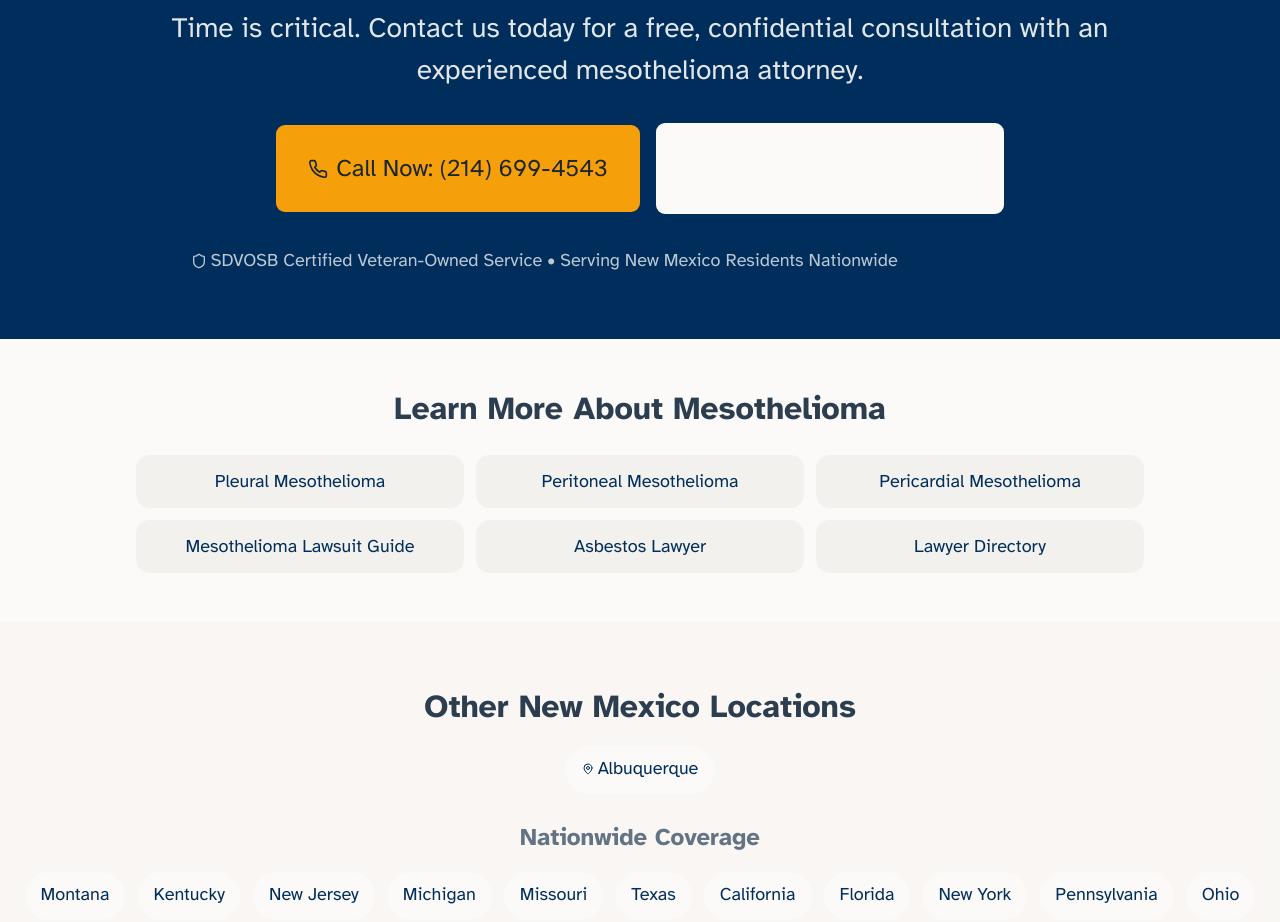
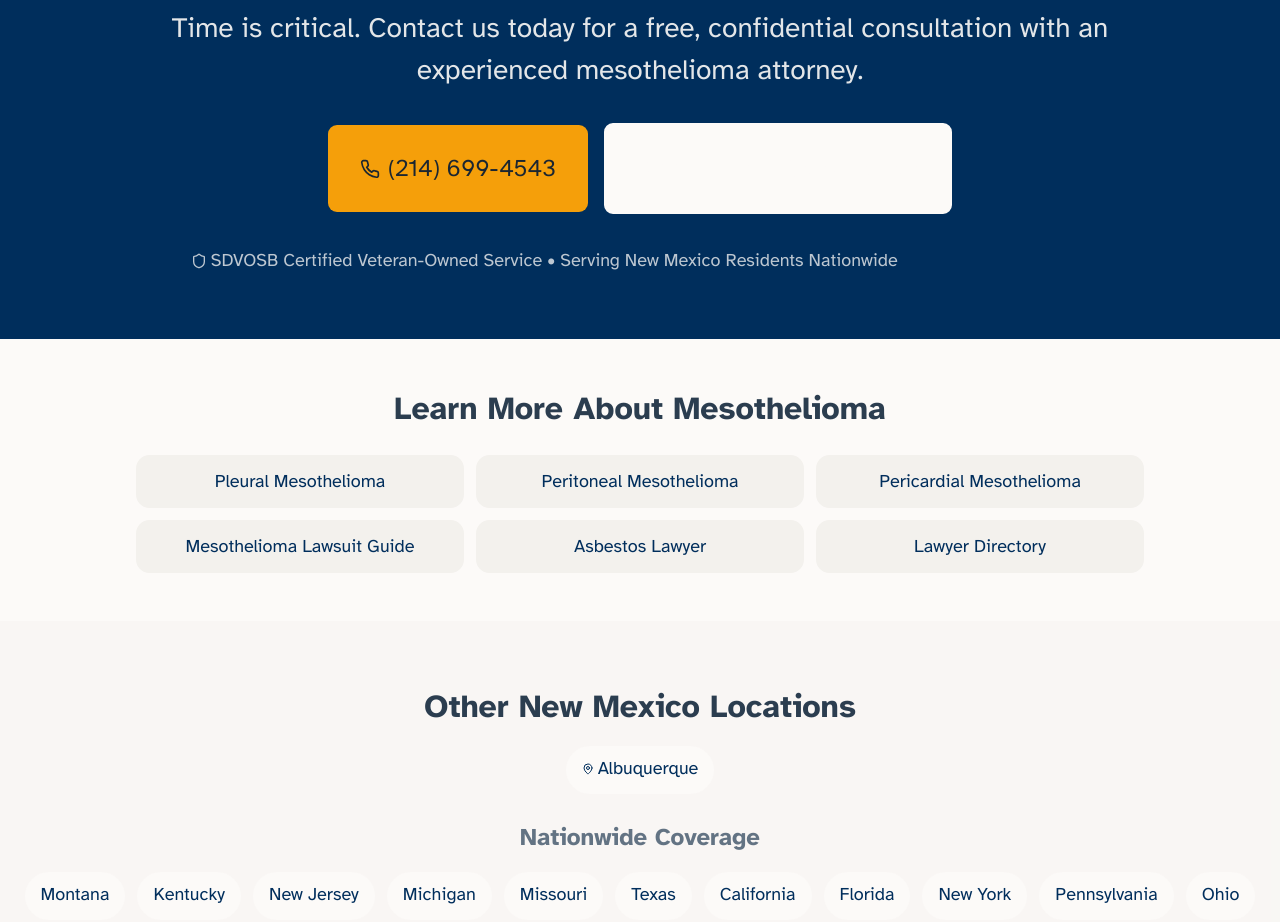
Before and after one commit to widescopeindustries/mesotheliomalawyernearby, a Next.js app: page /location/new-mexico in a window 1280 px wide. Shown: the part 4920-5842 px from the top of the page. Built offline with nearby package versions, Linux system fonts and the light colour scheme; no server answers.

Commit message:
fix: resolve server component boundary error by using CallButton client component

```diff
--- a/src/app/hunters-point-mesothelioma/page.tsx
+++ b/src/app/hunters-point-mesothelioma/page.tsx
@@ -1,9 +1,8 @@
 import { Metadata } from 'next'
 import Link from 'next/link'
-import { Phone, ArrowRight, AlertTriangle, FileText, Scale, Clock, Users, Shield } from 'lucide-react'
+import { ArrowRight, AlertTriangle, Scale, Clock, Users, Shield } from 'lucide-react'
 import { Card, CardContent } from '@/components/ui/card'
-import { Button } from '@/components/ui/button'
-import { trackPhoneClick } from '@/components/Analytics'
+import { CallButton } from '@/components/CallButton'
 
 export const metadata: Metadata = {
     title: 'Hunters Point Naval Shipyard Asbestos Exposure & Mesothelioma Claims | Free Case Review',
@@ -31,14 +30,11 @@ export default function HuntersPointMesotheliomaPage() {
                         </p>
 
                         <div className="flex flex-col sm:flex-row gap-4 justify-center items-center">
-                            <a
-                                href="tel:214-699-4543"
-                                onClick={() => trackPhoneClick('214-699-4543', 'Hunters Point Hero')}
-                                className="inline-flex items-center gap-3 bg-accent hover:bg-accent/90 text-accent-foreground px-8 py-5 rounded-xl font-bold text-xl transition-all shadow-lg"
-                            >
-                                <Phone className="h-6 w-6" />
-                                (214) 699-4543
-                            </a>
+                            <CallButton
+                                phoneNumber="214-699-4543"
+                                location="Hunters Point Hero"
+                                className="bg-accent hover:bg-accent/90 text-accent-foreground px-8 py-5 text-xl"
+                            />
                             <span className="text-lg opacity-80">Free & Confidential Case Review</span>
                         </div>
                     </div>
@@ -181,14 +177,11 @@ export default function HuntersPointMesotheliomaPage() {
                     </p>
 
                     <div className="flex flex-col sm:flex-row gap-4 justify-center">
-                        <a
-                            href="tel:214-699-4543"
-                            onClick={() => trackPhoneClick('214-699-4543', 'Hunters Point CTA')}
-                            className="inline-flex items-center justify-center gap-3 bg-accent hover:bg-accent/90 text-accent-foreground px-10 py-6 rounded-xl font-bold text-2xl transition-all shadow-lg"
-                        >
-                            <Phone className="h-7 w-7" />
-                            (214) 699-4543
-                        </a>
+                        <CallButton
+                            phoneNumber="214-699-4543"
+                            location="Hunters Point Landing Page CTA"
+                            className="bg-accent hover:bg-accent/90 text-accent-foreground px-10 py-6 text-2xl"
+                        />
                     </div>
                     <p className="mt-4 text-lg opacity-80">Available 24/7 • No Fee Unless You Win</p>
                 </div>
--- a/src/app/location/[slug]/page.tsx
+++ b/src/app/location/[slug]/page.tsx
@@ -7,6 +7,7 @@ import Link from 'next/link'
 import { TARGET_KEYWORDS, EXPOSURE_SITES, STATE_SOL, COMMON_FAQS } from '@/data/keywords'
 import { EXPOSURE_SITE_DETAILS } from '@/data/exposure-sites'
 import { SchemaMarkup } from '@/components/SchemaMarkup'
+import { CallButton } from '@/components/CallButton'
 
 interface LocationPageProps {
   params: {
@@ -124,13 +125,12 @@ export default function LocationPage({ params }: LocationPageProps) {
 
             {/* CTA */}
             <div className="flex flex-col sm:flex-row gap-4 justify-center items-center">
-              <Button size="lg" className="text-lg px-8 py-6 h-auto bg-accent hover:bg-accent/90 text-accent-foreground transition-all duration-200 hover:shadow-xl" asChild>
-                <a href={`tel:${localPhone.replace(/[^\d]/g, '')}`}>
-                  <Phone className="h-5 w-5 mr-2" />
-                  {localPhone}
-                  <span className="ml-2 text-xs bg-secondary text-secondary-foreground px-2 py-1 rounded">Free Call</span>
-                </a>
-              </Button>
+              <CallButton
+                phoneNumber={localPhone}
+                location={`${displayLocation} Hero`}
+                className="bg-accent hover:bg-accent/90 text-accent-foreground hover:shadow-xl"
+                showBadge
+              />
               <Button variant="outline" size="lg" className="text-lg px-8 py-6 h-auto border-2 transition-all duration-200 hover:bg-muted hover:shadow-lg" asChild>
                 <Link href="/contact">Request Callback</Link>
               </Button>
@@ -389,16 +389,11 @@ export default function LocationPage({ params }: LocationPageProps) {
             </p>
 
             <div className="flex flex-col sm:flex-row gap-4 justify-center items-center">
-              <Button
-                size="lg"
-                className="text-lg px-8 py-6 h-auto bg-accent text-accent-foreground hover:bg-accent/90 transition-all duration-200 hover:shadow-2xl"
-                asChild
-              >
-                <a href={`tel:${localPhone.replace(/[^\d]/g, '')}`}>
-                  <Phone className="h-5 w-5 mr-2" />
-                  Call Now: {localPhone}
-                </a>
-              </Button>
+              <CallButton
+                phoneNumber={localPhone}
+                location={`${displayLocation} Footer`}
+                className="bg-accent text-accent-foreground hover:bg-accent/90 hover:shadow-2xl"
+              />
               <Button
                 variant="outline"
                 size="lg"
--- a/src/app/louisiana-mesothelioma/page.tsx
+++ b/src/app/louisiana-mesothelioma/page.tsx
@@ -1,8 +1,8 @@
 import { Metadata } from 'next'
 import Link from 'next/link'
-import { Phone, ArrowRight, AlertTriangle, Scale, Clock, Users, Ship, Building2, Anchor } from 'lucide-react'
+import { ArrowRight, AlertTriangle, Scale, Clock, Ship, Building2, Anchor } from 'lucide-react'
 import { Card, CardContent } from '@/components/ui/card'
-import { trackPhoneClick } from '@/components/Analytics'
+import { CallButton } from '@/components/CallButton'
 
 export const metadata: Metadata = {
     title: 'Louisiana Mesothelioma Lawyers | Avondale Shipyard & Refinery Asbestos Claims',
@@ -30,14 +30,11 @@ export default function LouisianaMesotheliomaPage() {
                         </p>
 
                         <div className="flex flex-col sm:flex-row gap-4 justify-center items-center">
-                            <a
-                                href="tel:214-699-4543"
-                                onClick={() => trackPhoneClick('214-699-4543', 'Louisiana Hero')}
-                                className="inline-flex items-center gap-3 bg-accent hover:bg-accent/90 text-accent-foreground px-8 py-5 rounded-xl font-bold text-xl transition-all shadow-lg"
-                            >
-                                <Phone className="h-6 w-6" />
-                                (214) 699-4543
-                            </a>
+                            <CallButton
+                                phoneNumber="214-699-4543"
+                                location="Louisiana Hero"
+                                className="bg-accent hover:bg-accent/90 text-accent-foreground px-8 py-5 text-xl"
+                            />
                             <span className="text-lg opacity-80">Free Louisiana Case Review</span>
                         </div>
                     </div>
@@ -221,14 +218,11 @@ export default function LouisianaMesotheliomaPage() {
                     </p>
 
                     <div className="flex flex-col sm:flex-row gap-4 justify-center">
-                        <a
-                            href="tel:214-699-4543"
-                            onClick={() => trackPhoneClick('214-699-4543', 'Louisiana CTA')}
-                            className="inline-flex items-center justify-center gap-3 bg-accent hover:bg-accent/90 text-accent-foreground px-10 py-6 rounded-xl font-bold text-2xl transition-all shadow-lg"
-                        >
-                            <Phone className="h-7 w-7" />
-                            (214) 699-4543
-                        </a>
+                        <CallButton
+                            phoneNumber="214-699-4543"
+                            location="Louisiana Landing Page CTA"
+                            className="bg-accent hover:bg-accent/90 text-accent-foreground px-10 py-6 text-2xl"
+                        />
                     </div>
                     <p className="mt-4 text-lg opacity-80">Free Consultation • No Win, No Fee</p>
                 </div>
--- /dev/null
+++ b/src/components/CallButton.tsx
@@ -0,0 +1,50 @@
+'use client'
+
+import { Button, ButtonProps } from '@/components/ui/button'
+import { Phone } from 'lucide-react'
+import { trackPhoneClick } from '@/components/Analytics'
+import { cn } from '@/lib/utils'
+
+interface CallButtonProps extends ButtonProps {
+    phoneNumber: string
+    label?: string
+    location?: string
+    showBadge?: boolean
+}
+
+export function CallButton({
+    phoneNumber,
+    label,
+    location = 'General',
+    showBadge = false,
+    className,
+    variant = 'default',
+    size = 'lg',
+    ...props
+}: CallButtonProps) {
+    const formattedPhone = phoneNumber.replace(/[^\d]/g, '')
+    const displayLabel = label || phoneNumber
+
+    return (
+        <Button
+            variant={variant}
+            size={size}
+            className={cn("text-lg px-8 py-6 h-auto transition-all duration-200", className)}
+            asChild
+            {...props}
+        >
+            <a
+                href={`tel:${formattedPhone}`}
+                onClick={() => trackPhoneClick(phoneNumber, location)}
+            >
+                <Phone className="h-5 w-5 mr-2" />
+                {displayLabel}
+                {showBadge && (
+                    <span className="ml-2 text-xs bg-secondary text-secondary-foreground px-2 py-1 rounded">
+                        Free Call
+                    </span>
+                )}
+            </a>
+        </Button>
+    )
+}
```
